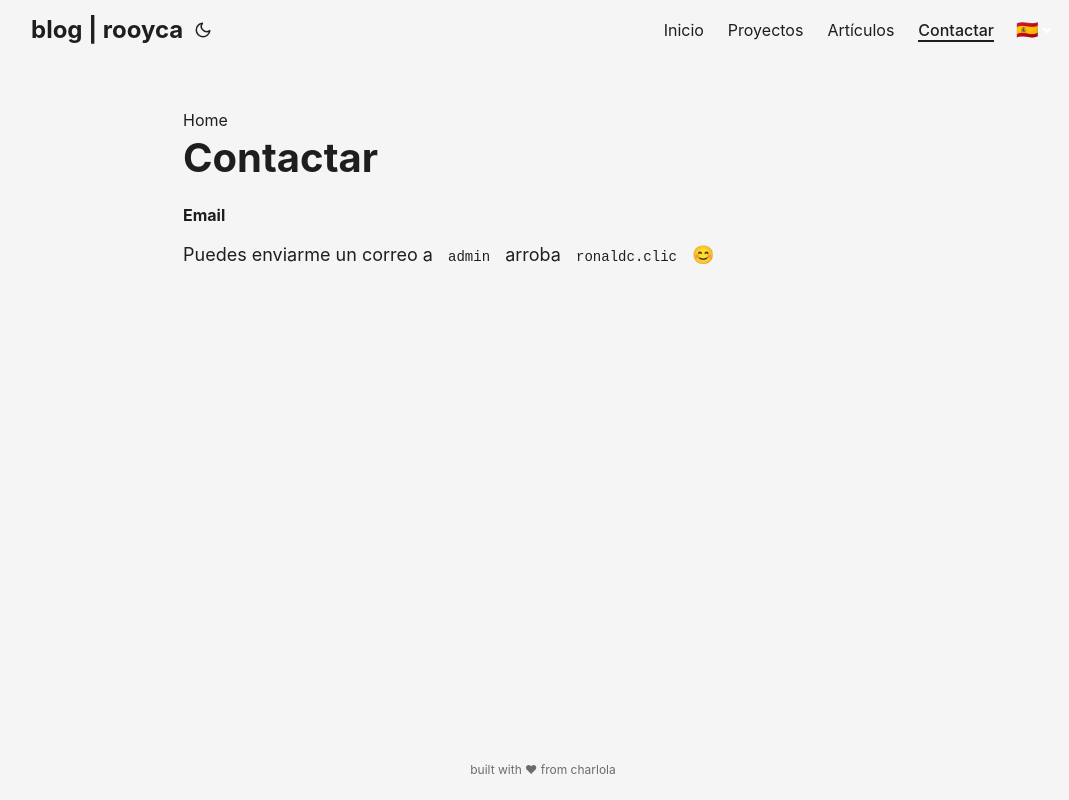
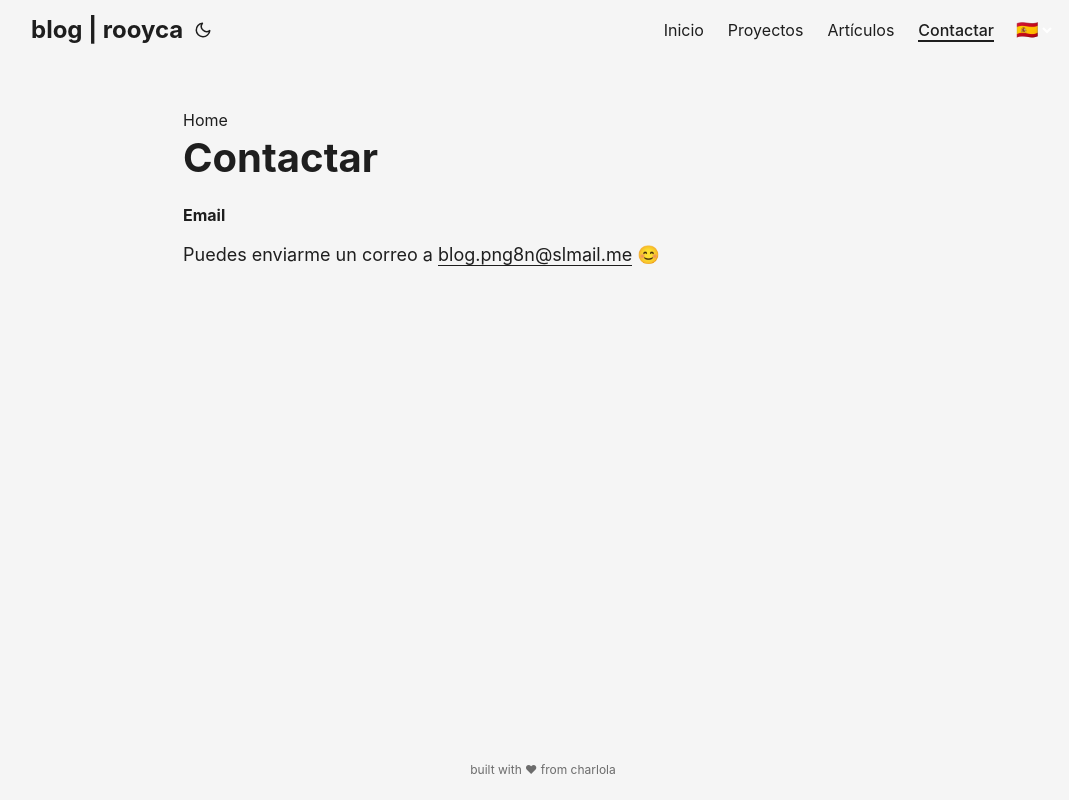
Before and after one commit to Rooyca/es, a plain HTML site: page contact/index.html in a window 1280 px wide. Shown: the whole page, without its empty margins (97-1166 px from the left). Drawn offline with Linux system fonts and the light colour scheme.

Commit message:
Update email

```diff
--- a/contact/index.html
+++ b/contact/index.html
@@ -7,7 +7,7 @@
 <meta name="robots" content="index, follow">
 <title>Contactar | blog | rooyca</title>
 <meta name="keywords" content="" />
-<meta name="description" content="Email Puedes enviarme un correo a admin arroba ronaldc.clic 😊">
+<meta name="description" content="Email Puedes enviarme un correo a blog.png8n@slmail.me 😊">
 <meta name="author" content="rooyca">
 <link rel="canonical" href="https://rooyca.github.io/es/contact/" />
 <link crossorigin="anonymous" href="/es/assets/css/stylesheet.min.7bfe087ae72df31787ec7a1360dd05ee246a179b51cf7a30a904b39d7f813b69.css" integrity="sha256-e/4Ieuct8xeH7HoTYN0F7iRqF5tRz3owqQSznX&#43;BO2k=" rel="preload stylesheet" as="style">
@@ -152,7 +152,7 @@
 </header>
 <div class="post-content">
 <h4 id="email">Email</h4>
-<p>Puedes enviarme un correo a <code>admin</code> arroba <code>ronaldc.clic</code> 😊</p>
+<p>Puedes enviarme un correo a <a href="mailto:blog.png8n@slmail.me">blog.png8n@slmail.me</a> 😊</p>
 
 </div>
     </main>
```
